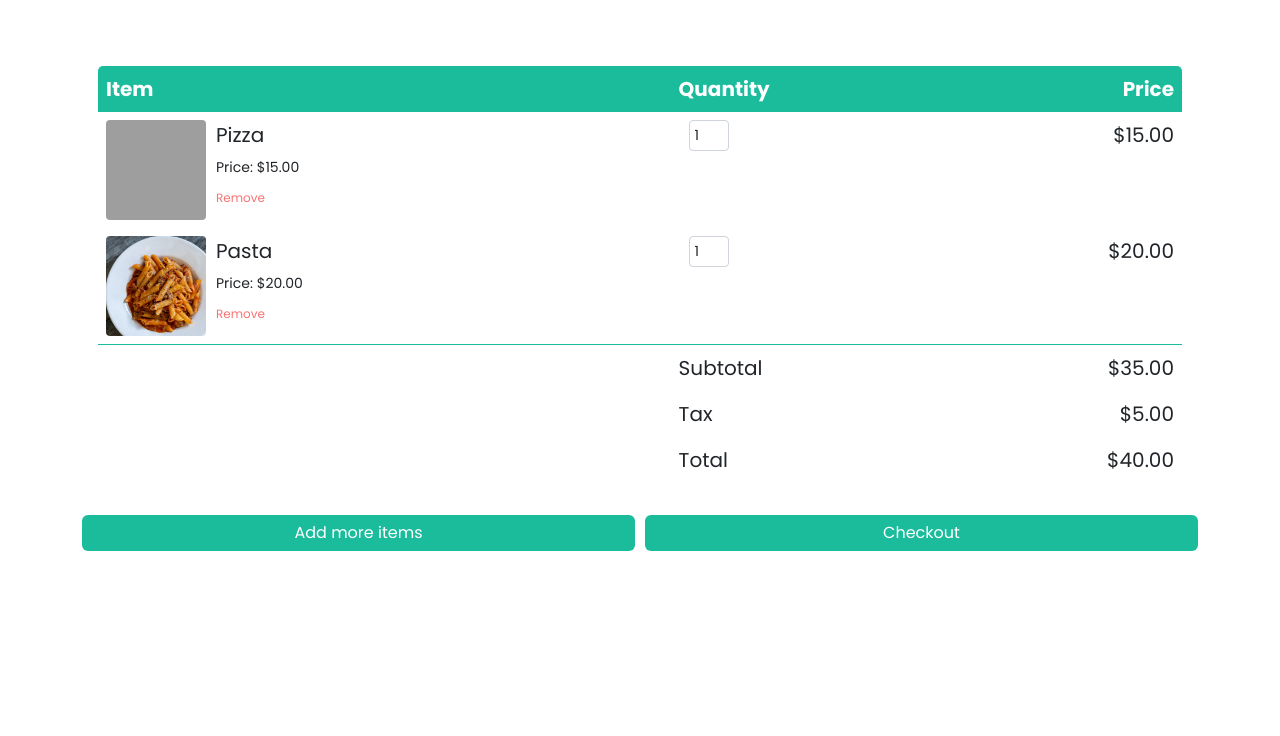
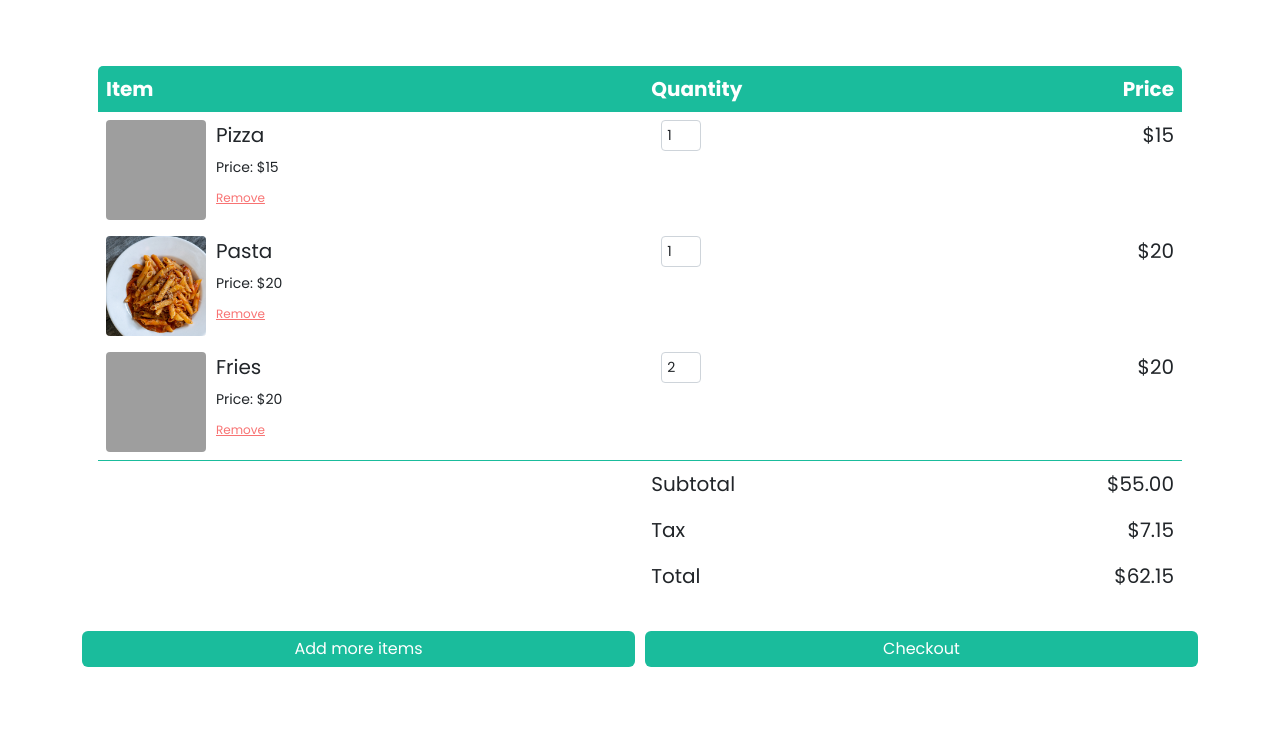
Before and after one commit to Jaysojitra13/food-delivery-webapp, a plain HTML site: page pages/cart.html in a window 1280 px wide. Shown: the part 64-800 px from the top of the page. Drawn offline with nearby package versions, Linux system fonts and the light colour scheme; grey boxes are pictures that could not be loaded.

Commit message:
wip: js for cart page

```diff
--- a/pages/cart.html
+++ b/pages/cart.html
@@ -11,7 +11,7 @@
     <script src="https://ajax.googleapis.com/ajax/libs/jquery/3.4.1/jquery.min.js"></script>
     <script src="https://cdn.jsdelivr.net/npm/bootstrap@5.2.3/dist/js/bootstrap.bundle.min.js"></script>
     <link rel="stylesheet" href="https://cdnjs.cloudflare.com/ajax/libs/font-awesome/6.3.0/css/all.min.css" integrity="sha512-SzlrxWUlpfuzQ+pcUCosxcglQRNAq/DZjVsC0lE40xsADsfeQoEypE+enwcOiGjk/bSuGGKHEyjSoQ1zVisanQ==" crossorigin="anonymous" referrerpolicy="no-referrer" />
-    <!-- <script src="../script/index.js"></script> -->
+    <script src="../script/cart.js"></script>
 
   </head>
 
@@ -68,8 +68,8 @@
                 <th>Price</th>
               </tr>
             </thead>
-            <tbody>
-              <tr>
+            <tbody id="cart-items">
+                <!-- <tr>
                   <td>
                     <div class="cart-info">
                       <img src="../images/pizza1.jpg" alt="pizza" class="cartImage" />
@@ -114,73 +114,24 @@
                   </td>
                   <td>$20.00</td>
                 </tr>
-
                 <tr>
                   <td class="border-top-green"></td>
                   <td class="border-top-green">Subtotal</td>
-                <td class="border-top-green">$35.00</td>
+                  <td class="border-top-green" id="subtotal">$35.00</td>
                 </tr>
                 <tr>
                   <td></td>
                   <td>Tax</td>
-                <td>$5.00</td>
+                  <td id="tax">$5.00</td>
                 </tr>
                 <tr>
                   <td></td>
                   <td>Total</td>
-                <td>$40.00</td>
-              </tr>
+                  <td id="total">$40.00</td>
+                </tr> -->
             </tbody>
           </table>
 
-          <!-- <div class="d-flex flex-row">
-            <img src="../images/pizza1.jpg" alt="pizza" class="cartImage" />
-            <div class="d-flex flex-column cartItemDetails">
-              <p class="h5 cartItemName">PIZZA</p>
-              <div class="d-flex flex-row ">
-
-                <button class="btn btn-secondary">
-                  <i class="fa fa-minus" aria-hidden="true" id="decreaseQuantity1"></i>
-                </button>
-                <input
-                  type="number"
-                  value="1"
-                  class="form-control form-control-sm quantity"
-                  id="quantityNumber1"
-                />
-                <button class="btn btn-secondary ml-10">
-                  <i class="fa fa-plus" aria-hidden="true" id="increateQuantity1"></i>
-                </button>
-              </div>
-            </div>
-            <button class="btn btn-danger removeIcon">
-              <i class="fa fa-remove" aria-hidden="true" id="removeItem1"></i>
-            </button>
-          </div>
-          <div class="d-flex flex-row">
-            <img src="../images/pizza1.jpg" alt="pizza" class="cartImage" />
-            <div class="d-flex flex-column cartItemDetails">
-              <p class="h5 cartItemName">PIZZA</p>
-              <div class="d-flex flex-row ">
-
-                <button class="btn btn-secondary">
-                  <i class="fa fa-minus" aria-hidden="true" id="decreaseQuantity1"></i>
-                </button>
-                <input
-                  type="number"
-                  value="1"
-                  class="form-control form-control-sm quantity"
-                  id="quantityNumber1"
-                />
-                <button class="btn btn-secondary ml-10">
-                  <i class="fa fa-plus" aria-hidden="true" id="increateQuantity1"></i>
-                </button>
-              </div>
-            </div>
-            <button class="btn btn-danger removeIcon">
-              <i class="fa fa-remove" aria-hidden="true" id="removeItem1"></i>
-            </button>
-          </div> -->
         </div>
 
         <!-- payment buttons -->
--- a/script/cart.js
+++ b/script/cart.js
@@ -1,23 +1,26 @@
 $(document).ready(function() {
-  const cartItems = [
+  let cartItems = [
     {
       id: 1,
-      name: "PIZZA",
+      name: "Pizza",
       quantity: 1,
-      img: '../images/pizza1.jpg'
+      img: '../images/pizza1.jpg',
+      price: 15.00
     },
     {
       id: 2,
       name: "Pasta",
       quantity: 1,
-      img: '../images/pasta1.jpg'
+      img: '../images/pasta1.jpg',
+      price: 20.00
     },
-    // {
-    //   id: 3,
-    //   name: "Pasta",
-    //   quantity: 1,
-    //   img: '../images/pasta1.jpg'
-    // },
+    {
+      id: 3,
+      name: "Fries",
+      quantity: 2,
+      img: '../images/fries.jpg',
+      price: 10.00
+    },
     // {
     //   id: 4,
     //   name: "Pasta",
@@ -28,35 +31,9 @@ $(document).ready(function() {
 
   renderCardItems(cartItems);
 
-  // let divString = `
-  //   `
-  // for (let i=0; i<cartItems.length; i++) {
-  //   let item = cartItems[i];
-
-  //   divString += `
-  //     <div class="d-flex flex-row">
-  //       <img src="../images/pizza1.jpg" alt="pizza" class="cartImage" />
-  //         <div class="d-flex flex-column cartItemDetails">
-  //           <p class="h5 cartItemName">${item.name}</p>
-  //             <div class="d-flex flex-row ">
-  //               <i class="fa fa-minus minusIcon" aria-hidden="true" id="decreaseQuantity${i}"></i>
-  //               <input
-  //                 type="number"
-  //                 value="1"
-  //                 class="form-control form-control-sm quantity"
-  //                 id="quantityNumber${i}"
-  //               />
-  //               <i class="fa fa-plus plusIcon" aria-hidden="true" id="increateQuantity${i}"></i>
-  //             </div>
-  //         </div>
-  //     </div>
-  //   `;
-  // }
-
-  // $('#cardBody').append(divString);
-
   const allIcrementButtons = $("[id^=increateQuantity]");
   console.log("INcre ")
+
   for (let i=0; i< allIcrementButtons.length; i++) {
     let btn = allIcrementButtons[i];
     let inputSelector = `quantityNumber${i}`;
@@ -86,13 +63,17 @@ $(document).ready(function() {
     });
   }
 
-  const allRemoveItems = $("[id^=removeItem]")
+  const allRemoveItems = $("[id^=remove]")
   for (let i=0; i<allRemoveItems.length; i++) {
     let btn = allRemoveItems[i];
-    btn.addEventListener('click', () => {
-      // cartItems.splice(i, 1);
-      // renderCardItems(cartItems);
-      $(`#item${i}`).remove();
+    btn.addEventListener('click', (data) => {
+      const index = data.target.id.slice(data.target.id.length-1)
+      console.log("CLIekc", data.target.id)
+      if (index > -1) {
+        cartItems = cartItems.filter(c => c.id !== +index)
+        console.log(cartItems)
+        renderCardItems(cartItems)
+      }
     });
   }
 
@@ -101,35 +82,59 @@ $(document).ready(function() {
 function renderCardItems(cartItems) {
 
   let divString = '';
+  let subTotal = 0;
+
   for (let i=0; i<cartItems.length; i++) {
     let item = cartItems[i];
+    subTotal += item.quantity * item.price;
 
     divString += `
-      <div class="d-flex flex-row" id="item${i}">
-        <img src="${item.img}" alt="pizza" class="cartImage" />
-        <div class="d-flex flex-column cartItemDetails">
-          <p class="h5 cartItemName">${item.name}</p>
-            <div class="d-flex flex-row ">
-              <button class="btn btn-secondary" id="decreaseQuantity${i}">
-                <i class="fa fa-minus" aria-hidden="true"></i>
-              </button>
-              <input
-                type="number"
-                value="1"
-                class="form-control form-control-sm quantity"
-                id="quantityNumber${i}"
-              />
-              <button class="btn btn-secondary ml-10" id="increateQuantity${i}">
-                <i class="fa fa-plus" aria-hidden="true"></i>
-              </button>
+      <tr>
+        <td>
+          <div class="cart-info">
+            <img src="${item.img}" alt="pizza" class="cartImage" />
+            <div>
+              <p class="cart-item-name">${item.name}</p>
+              <small>Price: $${item.quantity * item.price}</small>
+              <br>
+              <a id='remove${item.id}' class="removeLink">Remove</a>
             </div>
-        </div>
-        <button class="btn btn-danger removeIcon" id="removeItem${i}">
-          <i class="fa fa-remove" aria-hidden="true" ></i>
-        </button>
-      </div>
+          </div>
+        </td>
+        <td>
+          <input
+            type="number"
+            value="${item.quantity}"
+            class="form-control form-control-sm quantity"
+            id="quantityNumber${item.quantity}"
+          />
+        </td>
+        <td>$${item.quantity * item.price}</td>
+      </tr>
     `;
   }
 
-  $('#cardBody').html(divString);
+  // calculate tax and total
+  const taxRate = 13;
+  const taxAmount = ((subTotal*13)/100).toFixed(2);
+  const total = (+subTotal + +taxAmount).toFixed(2);
+
+  divString += `
+    <tr>
+      <td class="border-top-green"></td>
+      <td class="border-top-green">Subtotal</td>
+      <td class="border-top-green" id="subtotal">$${(subTotal).toFixed(2)}</td>
+    </tr>
+    <tr>
+      <td></td>
+      <td>Tax</td>
+      <td id="tax">$${taxAmount}</td>
+    </tr>
+    <tr>
+      <td></td>
+      <td>Total</td>
+      <td id="total">$${total}</td>
+    </tr>
+  `;
+  $('#cart-items').html(divString);
 }
--- a/style/cart.css
+++ b/style/cart.css
@@ -126,3 +126,7 @@ td:last-child, th:last-child {
   background-color: #1abc9c !important;
   border: none;
 }
+
+.removeLink:hover {
+  cursor: pointer;
+}
```
Lines whose indentation alone changed are shown as unchanged.
